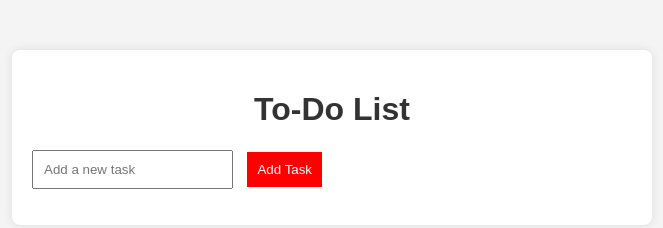
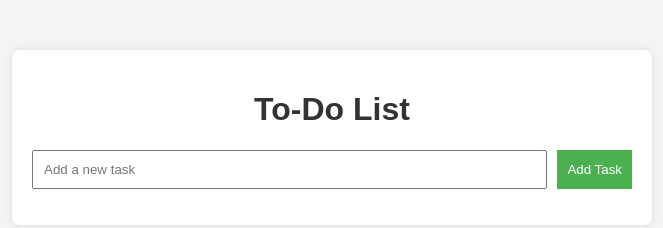
Before and after one commit to EjikeJosephUche/todo_app, a plain HTML site: page index.html in a window 1280 px wide. Shown: the whole page, without its empty margins (308-971 px from the left). Drawn offline with Linux system fonts and the light colour scheme.

Commit message:
Update index.html

```diff
--- a/index.html
+++ b/index.html
@@ -9,8 +9,10 @@
 <body>
     <div class="container">
         <h1>To-Do List</h1>
-        <input type="text" id="taskInput" placeholder="Add a new task">
-        <button onclick="addTask()" id="add">Add Task</button>
+        <div class="add-task-container">
+            <input type="text" id="taskInput" placeholder="Add a new task">
+            <button onclick="addTask()" class="add">Add Task</button>
+        </div>
         <ul id="taskList"></ul>
     </div>
     <script src="script.js"></script>
```
